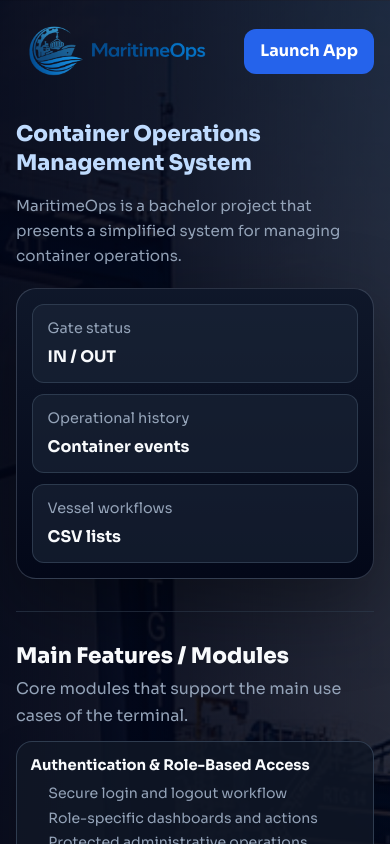
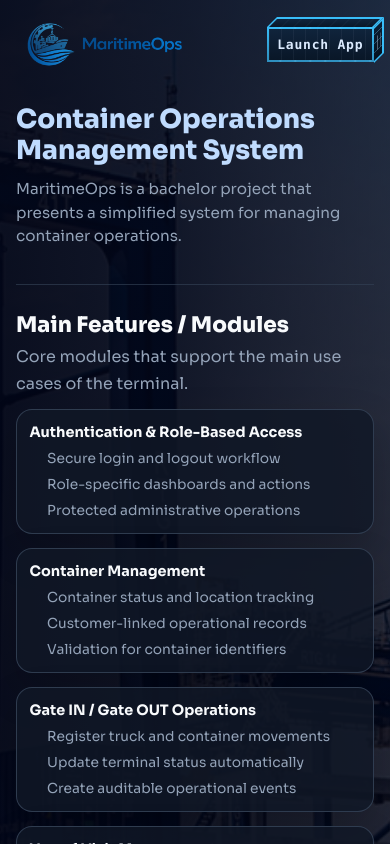
Before and after one commit to alyersin/PROIECT-LICENTA, a Next.js app: page / in a window 390 px wide. Shown: the top 844 px of the page. Built offline with nearby package versions, Linux system fonts and the light colour scheme.

Commit message:
18/05 1531

```diff
--- a/src/app/globals.css
+++ b/src/app/globals.css
@@ -405,6 +405,157 @@
   font-size: 0.75rem;
   margin-top: 0.25rem;
   max-width: 220px;
+}
+
+.cube-button {
+  --cube-edge: #38bdf8;
+  --cube-edge-soft: rgba(56, 189, 248, 0.7);
+  --cube-face: #0f2138;
+  --cube-face-hover: #7dd3fc;
+  --cube-shadow: #06111f;
+  --cube-text: #dbeafe;
+  --cube-text-hover: #06111f;
+  position: relative;
+  z-index: 1;
+  display: inline-block;
+  border: 0;
+  padding: 0.7em 1em;
+  background: transparent;
+  color: var(--cube-text);
+  cursor: pointer;
+  font-family: ui-monospace, SFMono-Regular, Menlo, Monaco, Consolas, monospace;
+  font-size: 17px;
+  font-weight: 800;
+  letter-spacing: 0.1em;
+  outline: none;
+  text-decoration: none;
+  transition: all 0.5s;
+}
+
+.cube-button-bg-top {
+  position: absolute;
+  height: 10px;
+  left: 5px;
+  right: -5px;
+  bottom: 100%;
+  margin: 0;
+  background: var(--cube-edge);
+  transform: skew(-45deg, 0);
+  transition: all 0.4s;
+}
+
+.cube-button-bg {
+  position: absolute;
+  inset: 0;
+  background:
+    repeating-linear-gradient(
+      90deg,
+      transparent 0,
+      transparent 12px,
+      rgba(125, 211, 252, 0.26) 13px,
+      transparent 15px
+    ),
+    linear-gradient(180deg, var(--cube-edge), var(--cube-edge-soft));
+  transition: all 0.4s;
+}
+
+.cube-button-bg-right {
+  position: absolute;
+  top: -5px;
+  bottom: 5px;
+  left: 100%;
+  z-index: 0;
+  width: 10px;
+  background: var(--cube-edge);
+  transform: skew(0, -45deg);
+  transition: all 0.4s;
+}
+
+.cube-button-bg-inner {
+  position: absolute;
+  inset: 2px;
+  background:
+    repeating-linear-gradient(
+      90deg,
+      rgba(148, 163, 184, 0.08) 0,
+      rgba(148, 163, 184, 0.08) 1px,
+      transparent 1px,
+      transparent 12px
+    ),
+    linear-gradient(180deg, rgba(15, 33, 56, 0.98), rgba(8, 20, 36, 0.98));
+}
+
+.cube-button-bg-top .cube-button-bg-inner {
+  bottom: 0;
+}
+
+.cube-button-bg-right .cube-button-bg-inner {
+  left: 0;
+  background:
+    linear-gradient(180deg, transparent 16%, rgba(125, 211, 252, 0.34) 16%, rgba(125, 211, 252, 0.34) 20%, transparent 20%),
+    linear-gradient(180deg, transparent 44%, rgba(125, 211, 252, 0.3) 44%, rgba(125, 211, 252, 0.3) 48%, transparent 48%),
+    linear-gradient(180deg, transparent 72%, rgba(125, 211, 252, 0.28) 72%, rgba(125, 211, 252, 0.28) 76%, transparent 76%),
+    linear-gradient(180deg, rgba(10, 27, 48, 0.98), rgba(4, 13, 26, 0.98));
+}
+
+.cube-button-bg-right::after {
+  content: "";
+  position: absolute;
+  top: 12px;
+  bottom: 10px;
+  left: 3px;
+  width: 4px;
+  border-left: 1px solid rgba(219, 234, 254, 0.42);
+  border-right: 1px solid rgba(219, 234, 254, 0.28);
+  opacity: 0.85;
+}
+
+.cube-button-text {
+  position: relative;
+  transition: all 0.4s;
+}
+
+.cube-button:hover .cube-button-bg-inner,
+.cube-button:focus-visible .cube-button-bg-inner {
+  background:
+    repeating-linear-gradient(
+      90deg,
+      rgba(6, 17, 31, 0.12) 0,
+      rgba(6, 17, 31, 0.12) 1px,
+      transparent 1px,
+      transparent 12px
+    ),
+    var(--cube-face-hover);
+}
+
+.cube-button:hover .cube-button-text,
+.cube-button:focus-visible .cube-button-text {
+  color: var(--cube-text-hover);
+}
+
+.cube-button:hover .cube-button-bg-right,
+.cube-button:hover .cube-button-bg,
+.cube-button:hover .cube-button-bg-top,
+.cube-button:focus-visible .cube-button-bg-right,
+.cube-button:focus-visible .cube-button-bg,
+.cube-button:focus-visible .cube-button-bg-top {
+  background: var(--cube-shadow);
+}
+
+.cube-button:focus-visible {
+  outline: 2px solid #f8fafc;
+  outline-offset: 8px;
+}
+
+.cube-button:active {
+  z-index: 9999;
+  animation: cube-button-bounce 0.1s linear;
+}
+
+@keyframes cube-button-bounce {
+  50% {
+    transform: scale(0.9);
+  }
 }
 
 .app-form {
@@ -1144,36 +1295,87 @@
     min-height: 100svh;
     overflow: visible;
     display: block;
-    padding: 1rem;
+    padding: 0.85rem 1rem 2rem;
   }
 
   .home-header {
     min-height: auto;
-    margin-bottom: 2rem;
+    display: flex;
+    align-items: center;
+    justify-content: space-between;
+    gap: 0.75rem;
+    margin-bottom: 1.25rem;
   }
 
   .home-logo {
-    width: min(210px, 52vw);
+    width: min(178px, 48vw);
+    flex: 0 1 auto;
+  }
+
+  .cube-button {
+    flex: 0 0 auto;
+    padding: 0.62em 0.82em;
+    font-size: 13px;
+    letter-spacing: 0.06em;
+    white-space: nowrap;
   }
 
   .home-main {
-    display: block;
+    display: grid;
+    gap: 1.75rem;
   }
 
   .home-hero {
     display: grid;
-    gap: 1.25rem;
-    padding: 0 0 2rem;
+    gap: 0.85rem;
+    padding: 0;
+  }
+
+  .home-hero-content {
+    gap: 0.7rem;
+  }
+
+  .home-subtitle {
+    font-size: 1.65rem;
+    line-height: 1.18;
+  }
+
+  .home-description {
+    font-size: 0.95rem;
+    line-height: 1.55;
+  }
+
+  .home-hero-panel {
+    display: none;
   }
 
   .home-section {
-    padding: 2rem 0 0;
+    padding: 1.75rem 0 0;
   }
 
   .home-card-grid-features,
   .home-card-grid-roles,
   .home-flow {
     grid-template-columns: 1fr;
+  }
+
+  .home-card-grid-features {
+    gap: 0.9rem;
+  }
+
+  .home-card {
+    padding: 0.78rem;
+  }
+
+  .home-card h3 {
+    margin-bottom: 0.45rem;
+    font-size: 0.9rem;
+  }
+
+  .home-card ul {
+    gap: 0.35rem;
+    font-size: 0.86rem;
+    line-height: 1.45;
   }
 
   .home-final-cta {
--- a/src/app/page.js
+++ b/src/app/page.js
@@ -1,5 +1,5 @@
 import Image from "next/image";
-import { ButtonLink } from "@/components/ui/Button";
+import CubeButtonLink from "@/components/ui/CubeButtonLink";
 
 const featureModules = [
   {
@@ -65,7 +65,7 @@
           height={217}
           priority
         />
-        <ButtonLink href="/login">Launch App</ButtonLink>
+        <CubeButtonLink href="/login">Launch App</CubeButtonLink>
       </header>
 
       <div className="home-main">
--- /dev/null
+++ b/src/components/ui/CubeButtonLink.jsx
@@ -0,0 +1,18 @@
+import Link from "next/link";
+
+export default function CubeButtonLink({ children, className = "", ...props }) {
+  return (
+    <Link className={`cube-button cube-button-hover ${className}`.trim()} {...props}>
+      <span className="cube-button-bg-top">
+        <span className="cube-button-bg-inner" />
+      </span>
+      <span className="cube-button-bg-right">
+        <span className="cube-button-bg-inner" />
+      </span>
+      <span className="cube-button-bg">
+        <span className="cube-button-bg-inner" />
+      </span>
+      <span className="cube-button-text">{children}</span>
+    </Link>
+  );
+}
```
